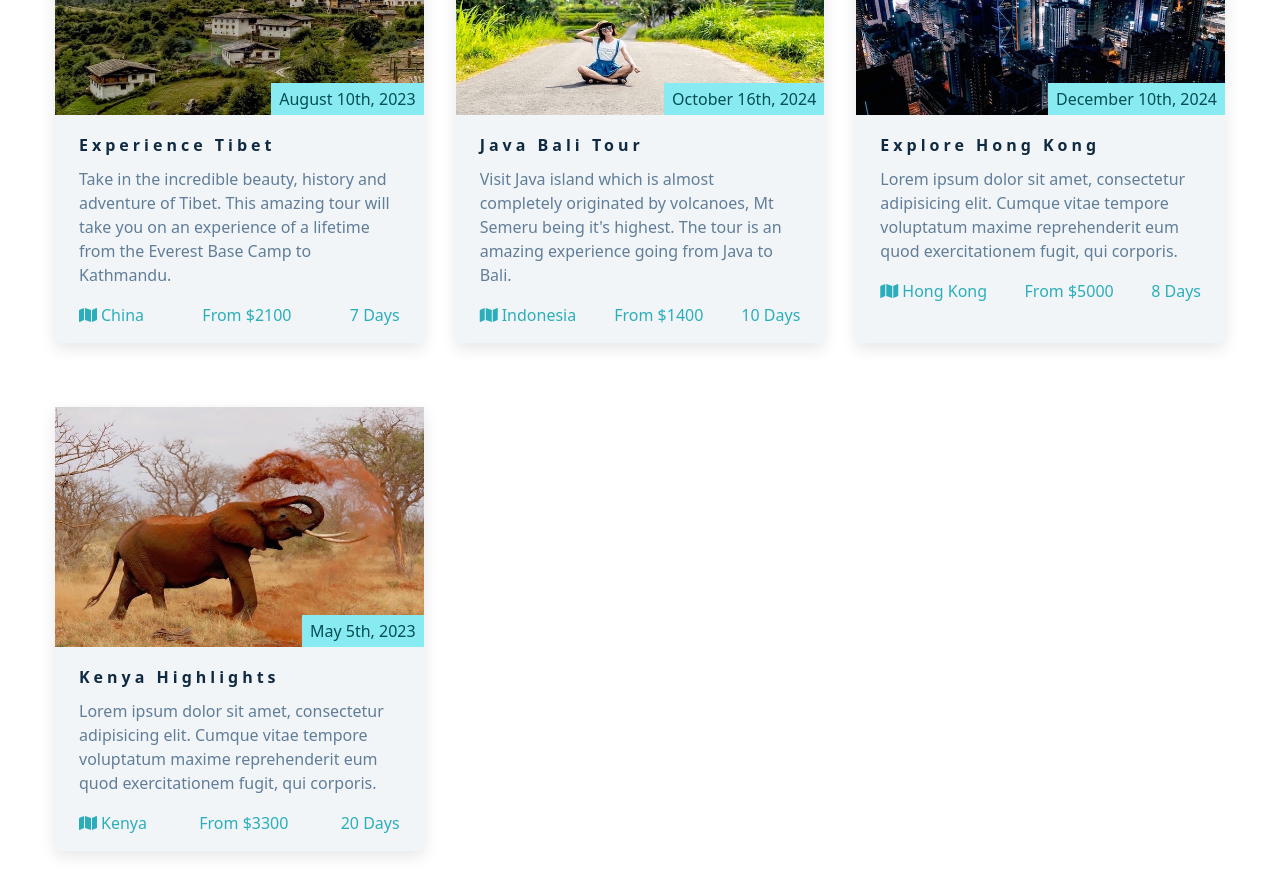
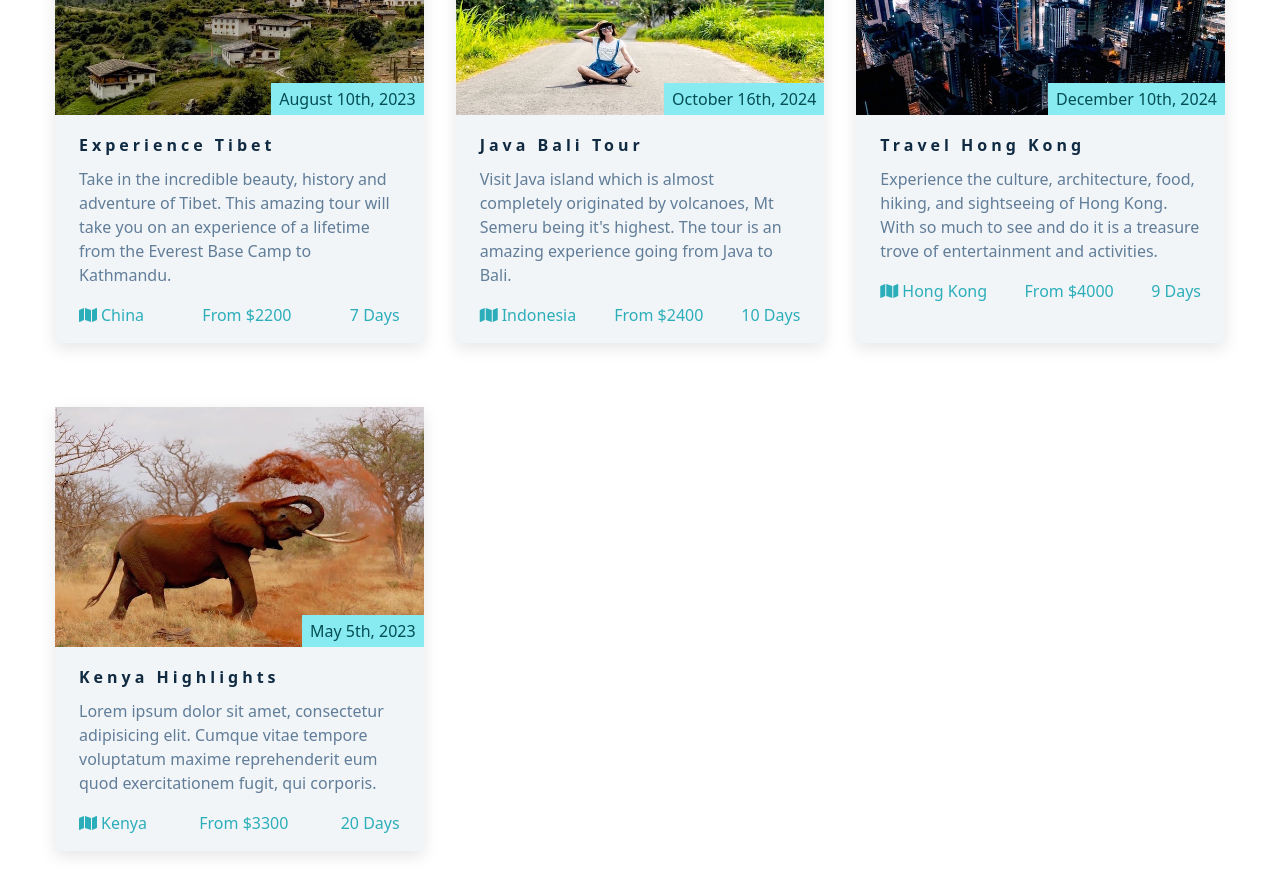
Before and after one commit to swanmac/backroads-tours, a React (Create React App) app: page / in a window 1280 px wide. Shown: the part 2180-3075 px from the top of the page. Built offline with nearby package versions, Linux system fonts and the light colour scheme.

Commit message:
update tours

```diff
--- a/src/data.js
+++ b/src/data.js
@@ -45,7 +45,7 @@ export const tours = [
     info: ` Take in the incredible beauty, history and adventure of Tibet. This amazing tour will take you on an experience of a lifetime from the Everest Base Camp to Kathmandu.`,
     location: 'china',
     duration: 7,
-    cost: 2100,
+    cost: 2200,
   },
   {
     id: 2,
@@ -55,17 +55,17 @@ export const tours = [
     info: ` Visit Java island which is almost completely originated by volcanoes, Mt Semeru being it's highest. The tour is an amazing experience going from Java to Bali.`,
     location: 'indonesia',
     duration: 10,
-    cost: 1400,
+    cost: 2400,
   },
   {
     id: 3,
     image: tour3,
     date: 'december 10th, 2024',
-    title: 'explore hong kong',
-    info: ` Lorem ipsum dolor sit amet, consectetur adipisicing elit. Cumque vitae tempore voluptatum maxime reprehenderit eum quod exercitationem fugit, qui corporis.`,
+    title: 'travel hong kong',
+    info: ` Experience the culture, architecture, food, hiking, and sightseeing of Hong Kong. With so much to see and do it is a treasure trove of entertainment and activities.`,
     location: 'hong kong',
-    duration: 8,
-    cost: 5000,
+    duration: 9,
+    cost: 4000,
   },
   {
     id: 4,
```
